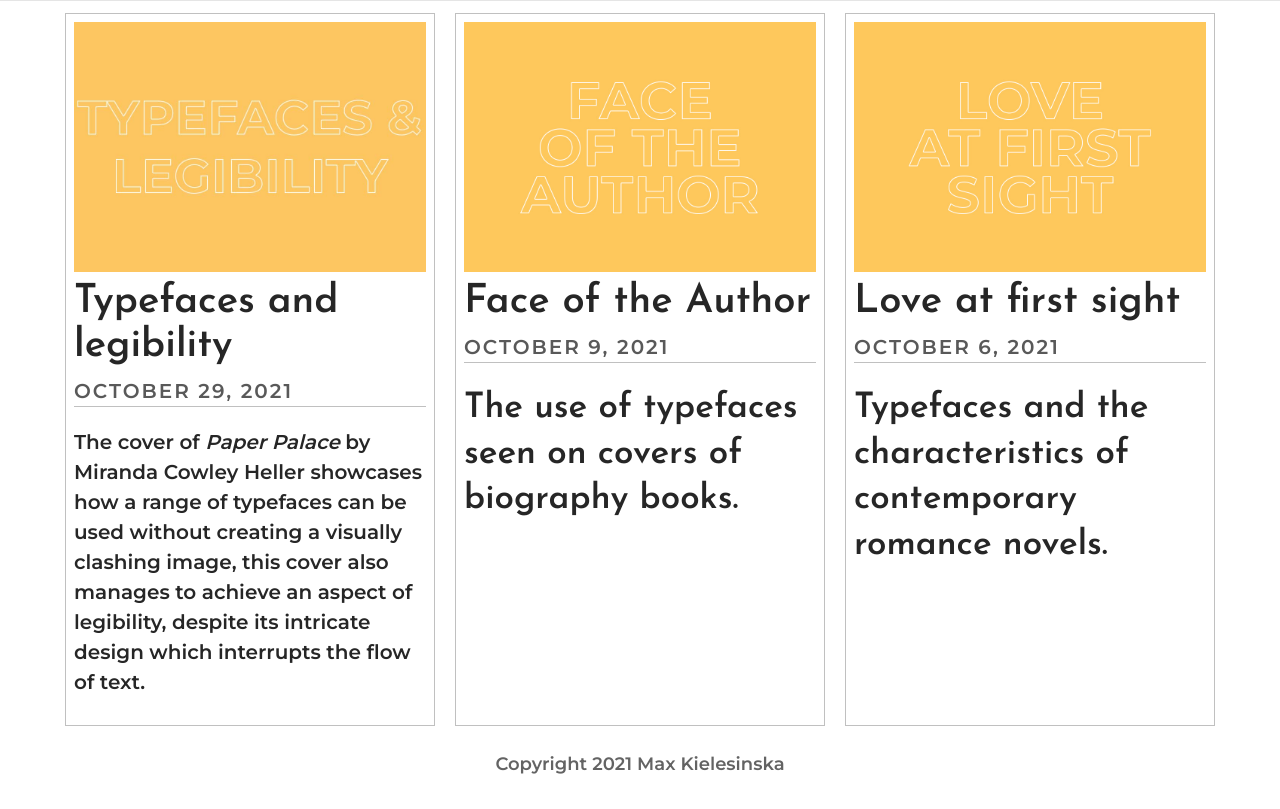
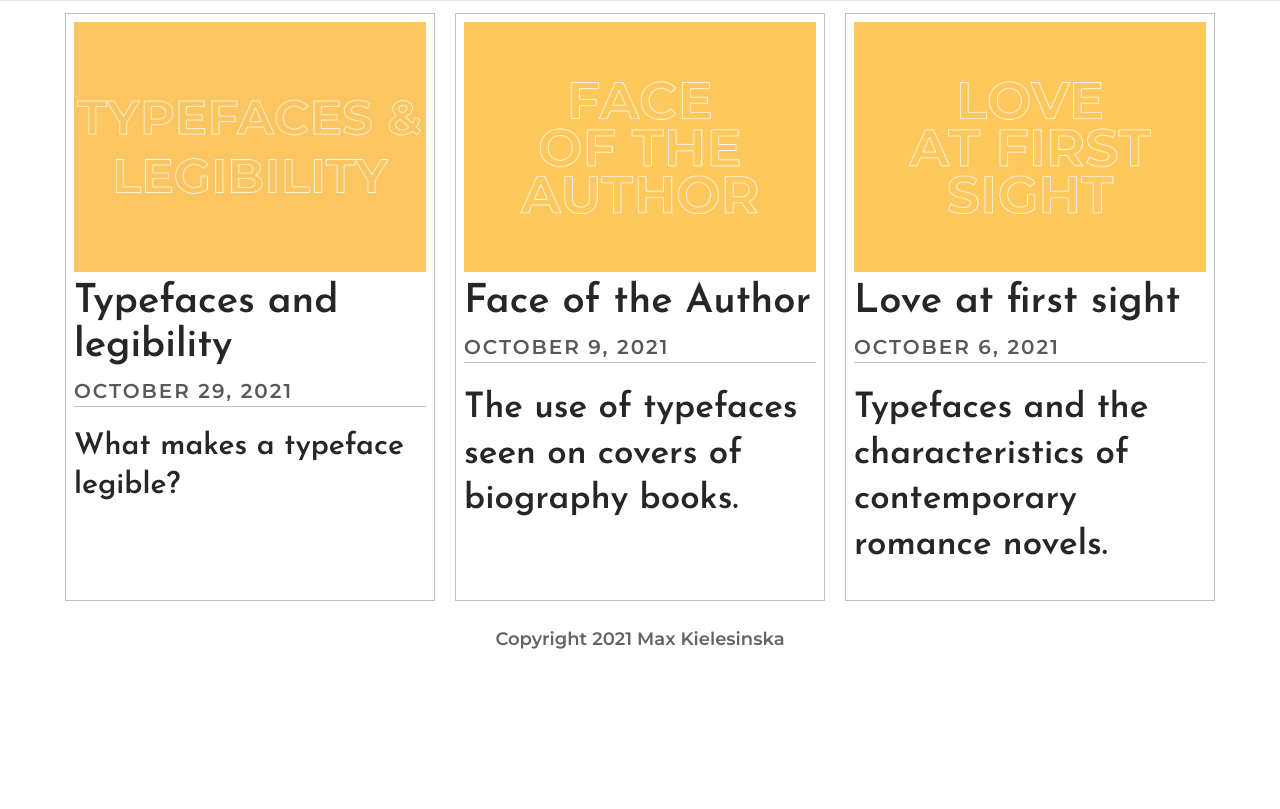
Before and after one commit to max19057767/typotemplate, a Jekyll site: the page built from index.html, in a window 1280 px wide and 1120 px high. Shown: the part 311-1120 px from the top of the window. Built offline with Jekyll 4.4.1, drawn with Linux system fonts in a browser that asks for light colours; some web fonts are replaced; the list of posts is cut into pages by our own code.

Commit message:
Update Post “2021-10-29-typefaces-and-legibility”

```diff
--- a/_posts/2021-10-29-typefaces-and-legibility.md
+++ b/_posts/2021-10-29-typefaces-and-legibility.md
@@ -10,6 +10,10 @@ tags:
   - Design
   - Fonts
 ---
+### What makes a typeface legible?
+
+
+
 The cover of *Paper Palace* by Miranda Cowley Heller showcases how a range of typefaces can be used without creating a visually clashing image, this cover also manages to achieve an aspect of legibility, despite its intricate design which interrupts the flow of text.
 
 The future readers of this book might be met with a mixture of ideas connotative to the book’s cover, the design uses a variation of stylised lower-case letters and all caps, together as well as on their own the dual use may imply different concepts of the book. The typography used on book designs can be utilised to communicate various aspects of the book, this particular design may leave the reader with a mixed idea of the book’s tone. The mixed styles are mimicked in the alternate typography, the type consists of elements which are impossible to overlook, for example a high contrast or the broad extension of certain characters. Parts of the typeface are modified through the use of italics, angling the text and as an effect of such design changing the way in which the text can be read and interpreted.
```
